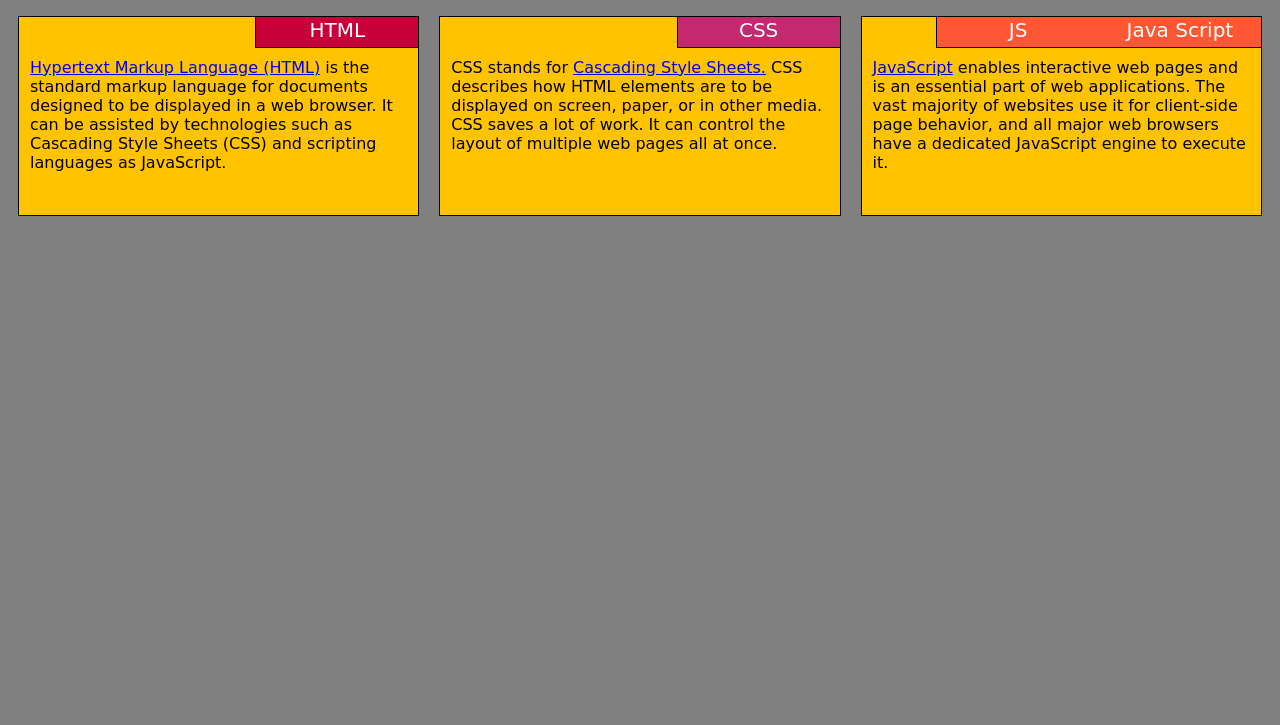
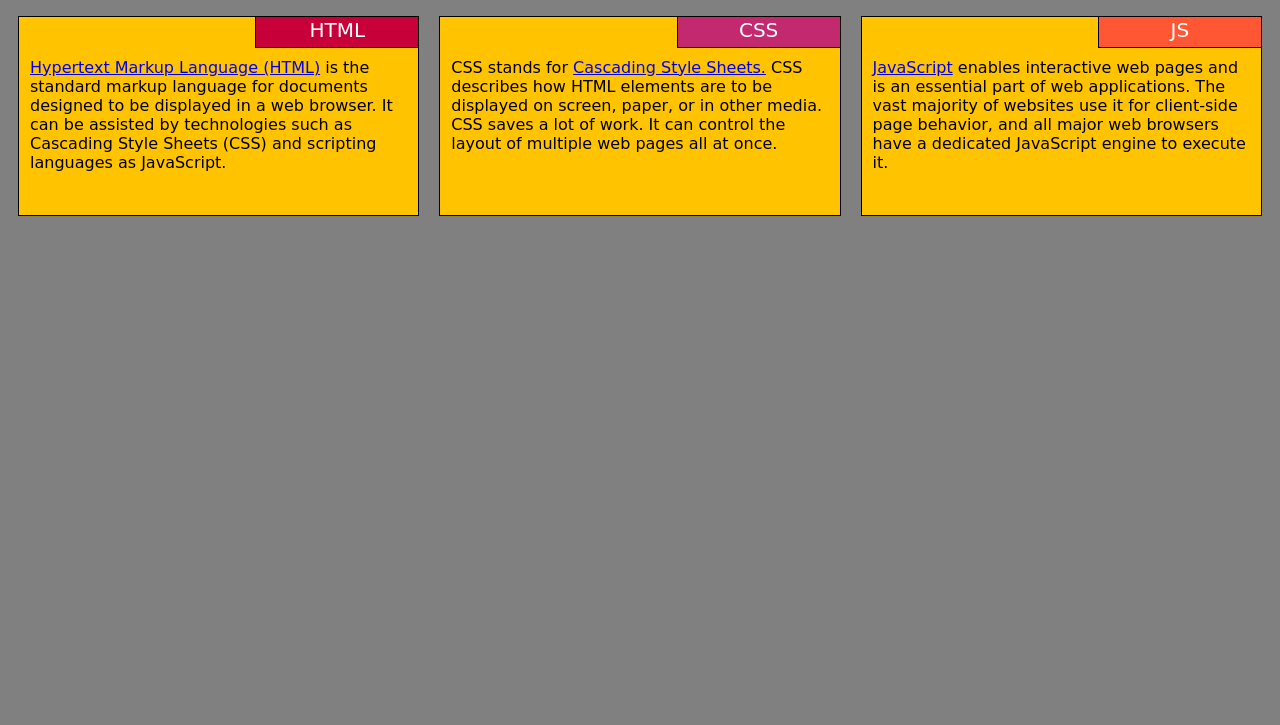
Before and after one commit to vyuhakandula/module2-solution, a plain HTML site: page module 2 solution/site/index.html in a window 1280 px wide. Shown: the part 75-800 px from the top of the page. Drawn offline with Linux system fonts and the light colour scheme.

Commit message:
Update index.html

```diff
--- a/module 2 solution/site/index.html
+++ b/module 2 solution/site/index.html
@@ -21,7 +21,7 @@
 
 	<div class="box col-lg-4 col-md-12 col-sm-12">
 	<div class = "subbox">
-		<div id="js"> Java Script</div>
+
 		<div id="js"> JS</div>
 			<div id="content"><span><a href= "https://www.javascript.com/" target="_blank">JavaScript</a></span> enables interactive web pages and is an essential part of web applications. The vast majority of websites use it for client-side page behavior, and all major web browsers have a dedicated JavaScript engine to execute it.</div></div>
 		</div>
```
